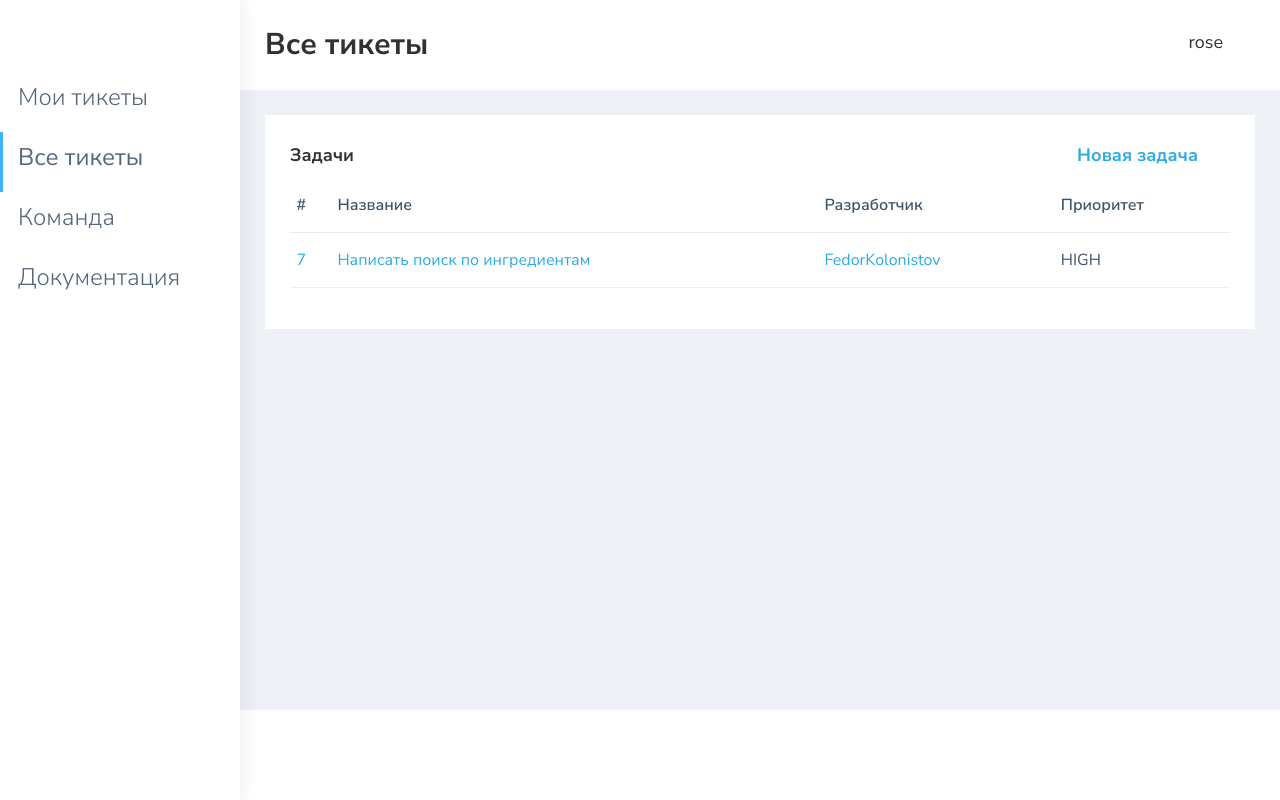
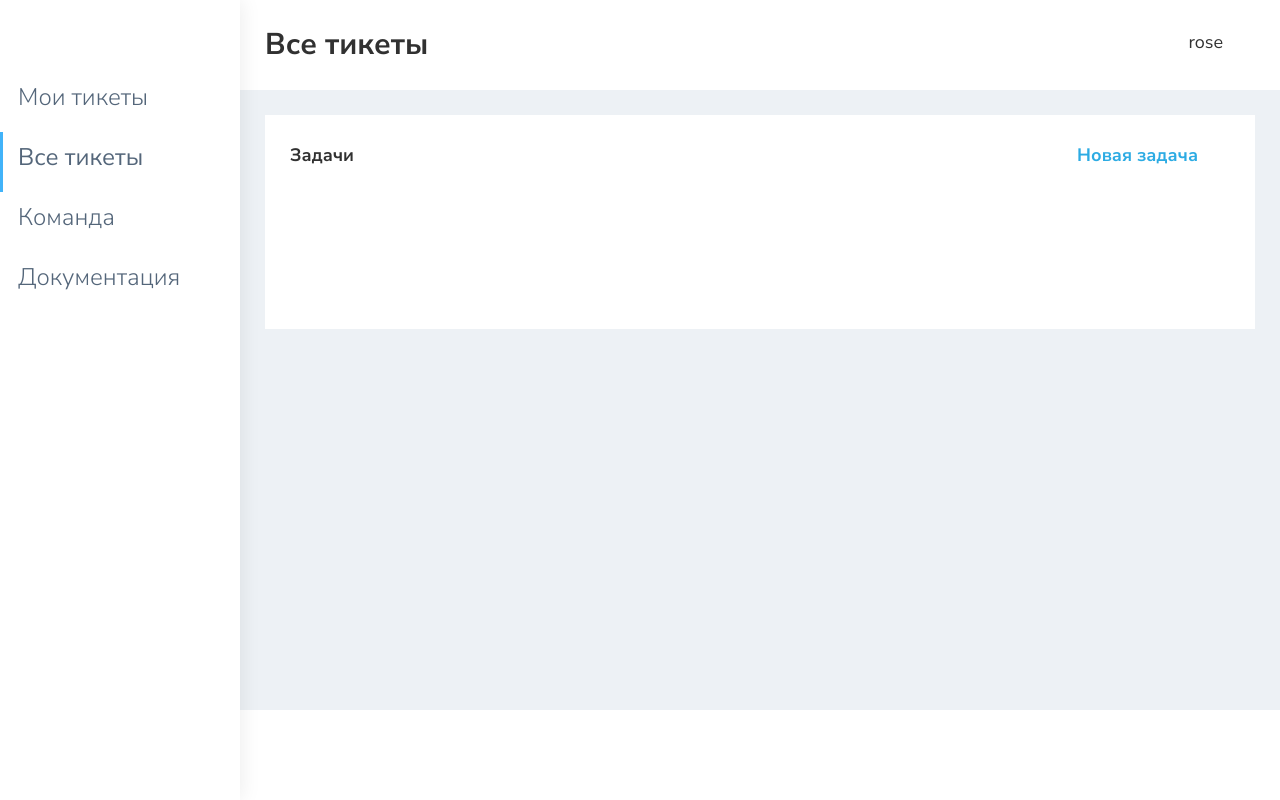
Before and after one commit to FedorRose/tickets, a Django app: page /tickets/ in a window 1280 px wide. Run offline with Django 4.2, Linux system fonts and the light colour scheme; a user stored in the database is signed in; data comes from the database, SQL or seed files in the repository; both versions use the stored data as it was after the commit; some libraries are stand-ins or nearby versions.

Commit message:
add 'CLOSED' status and closed tickets

```diff
--- a/main/models.py
+++ b/main/models.py
@@ -12,6 +12,7 @@
     ('ASSIGNED-DEV', 'ASSIGNED-DEV'),
     ('REVIEW-NEEDED', 'REVIEW-NEEDED'),
     ('RESOLVED-DEV', 'RESOLVED-DEV'),
+    ('CLOSED', 'CLOSED'),
 )
 
 
--- a/main/templates/main/home.html
+++ b/main/templates/main/home.html
@@ -7,7 +7,10 @@
             <div class="col-sm-12">
                 <div class="white-box">
                     {% if tickets %}
-                    <h3 class="box-title">Задачи <a href="{% url 'new' %}" style="float:right; margin-right:2rem;">Новая задача</a></h3>
+                    <h3 class="box-title">Задачи
+                        <a href="{% url 'new' %}" style="float:right; margin-right:2rem;">Новая задача</a>
+                        <a href="{% url 'new' %}" style="float:right; margin-right:73rem;">Закрытые задачи</a>
+                    </h3>
                     <div class="table-responsive">
                         <table class="table text-nowrap">
                             <thead>
@@ -16,6 +19,7 @@
                                     <th class="border-top-0">Название</th>
                                     <th class="border-top-0">Разработчик</th>
                                     <th class="border-top-0">Приоритет</th>
+                                    <th class="border-top-0">Статус</th>
                                 </tr>
                             </thead>
                             <tbody>
@@ -25,6 +29,7 @@
                                     <td><a href="{% url 'ticket' ticket.id %}">{{ticket.title}}</a></td>
                                     <td><a href="{% url 'dev_tickets' ticket.developer.pk %}">{{ticket.developer}}</a></td>
                                     <td>{{ticket.priority}}</td>
+                                    <td>{{ticket.status}}</td>
                                 </tr>
                             {% endfor %}
                             </tbody>
@@ -32,7 +37,7 @@
                     </div>
                     {% elif ticket %}
 
-                        <br><h3 class="box-title">{{ticket.title}}</h3><br>
+                        <br><h3 class="box-title" style="font-size:1.5rem;">{{ticket.title}}</h3><br>
                         <h3 class="box-title">{{ticket.text}}</h3>
                             <br><br><br><br>
                             <h3 class="box-title">Добавил: {{ticket.author}}</h3>
--- a/main/urls.py
+++ b/main/urls.py
@@ -12,4 +12,5 @@
     path('team/', team, name='team'),
     path('new/', new, name='new'),
     path('dev_tickets/<int:pk>/', dev_tickets, name='dev_tickets'),
+    path('closed_tickets/', closed_tickets, name='closed_tickets'),
 ]
--- a/main/views.py
+++ b/main/views.py
@@ -20,7 +20,7 @@
 
 def tickets(request):
     if request.user.is_authenticated:
-        tickets = Ticket.objects.all()
+        tickets = Ticket.objects.exclude(status='CLOSED')
         username = request.user
         return render(request, 'main/home.html', context={'tickets': tickets, 'title': "Все тикеты",
                                                           'username': username})
@@ -40,7 +40,7 @@
 
 def team(request):
     if request.user.is_authenticated:
-        users = User.objects.filter(is_superuser=False)
+        users = User.objects.all()
         username = request.user
         return render(request, 'main/team.html', context={'title': "Наша команда", 'users': users,
                                                           'username': username})
@@ -77,6 +77,14 @@
         return redirect('login')
 
 
+def closed_tickets(request):
+    if request.user.is_authenticated:
+        tickets = Ticket.objects.filter(status='CLOSED')
+        return render(request, 'main/home.html', context={'tickets': tickets, 'title': "Закрытые тикеты"})
+    else:
+        return redirect('login')
+
+
 class LoginUser(LoginView):
     form_class = LoginUserForm
     success_url = reverse_lazy('my_page')
```
Also changed, not shown: db.sqlite3.
